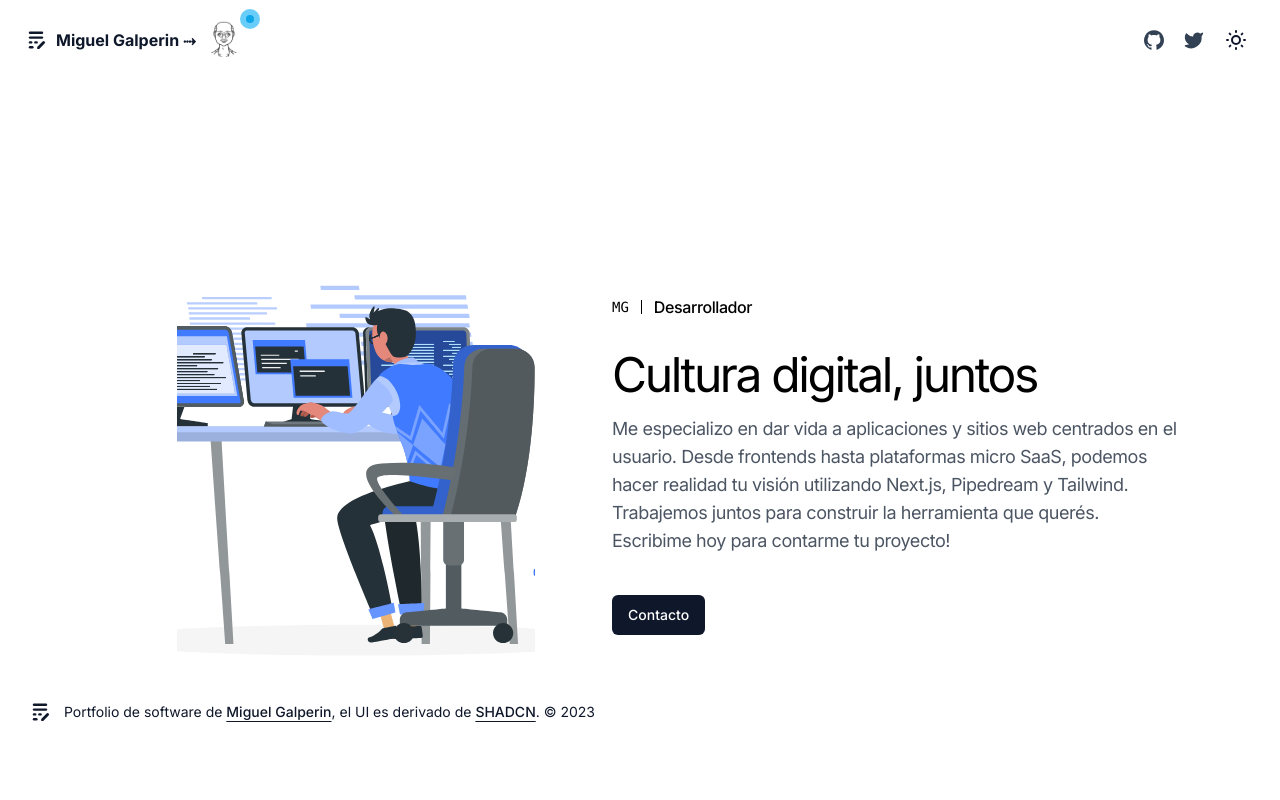
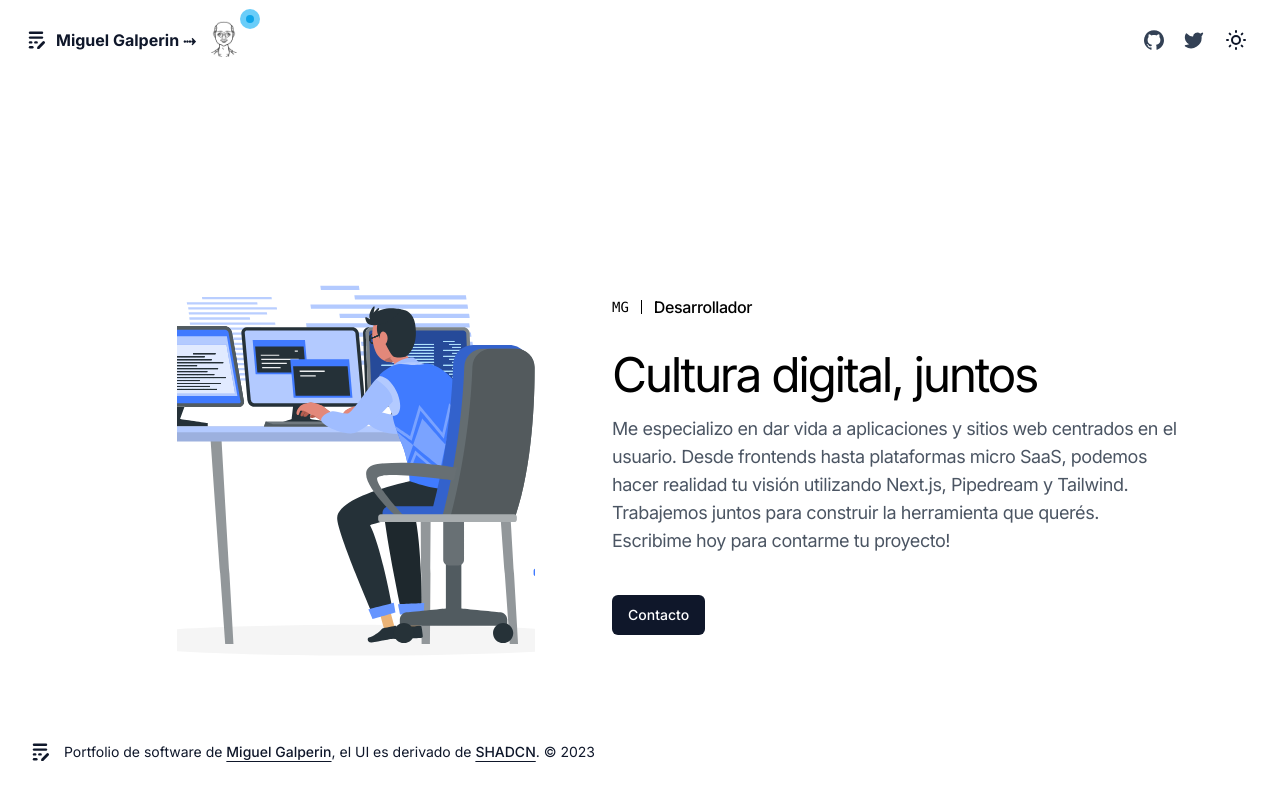
Before and after one commit to MiguelGalp/miPortfolio, a Next.js app: page / in a window 1280 px wide. Shown: the top 800 px of the page. Built offline with nearby package versions, Linux system fonts and the light colour scheme; what tailwind-dracula, tailwind-gradient-mask-image would draw is missing.

Commit message:
overlay contacto

```diff
--- a/components/footer.tsx
+++ b/components/footer.tsx
@@ -6,7 +6,7 @@ import { Icons } from "@/components/icons"
 export function SiteFooter() {
   const currentYear = new Date().getFullYear()
   return (
-    <footer className="container mb-10 w-full max-w-[1104px] lg:fixed lg:bottom-0">
+    <footer className="container mb-10 w-full max-w-[1104px] lg:fixed lg:bottom-0 lg:mb-0">
       <div className="flex flex-col items-center justify-between gap-4 md:h-24 md:flex-row md:py-0">
         <div className="flex flex-col items-center gap-4 px-8 md:flex-row md:gap-2 md:px-0">
           <Icons.logo className="h-8 w-8 md:h-6" />
--- a/components/ui/dialog.tsx
+++ b/components/ui/dialog.tsx
@@ -47,7 +47,7 @@ const DialogContent = React.forwardRef<
     <DialogPrimitive.Content
       ref={ref}
       className={cn(
-        "fixed z-50 grid w-full scale-100 gap-4 bg-white p-6 opacity-100 animate-in fade-in-90 slide-in-from-bottom-10 sm:max-w-lg sm:rounded-lg sm:zoom-in-90 sm:slide-in-from-bottom-0",
+        "fixed z-50 grid w-full scale-100 gap-4 bg-white p-6 opacity-100 animate-in fade-in-90 slide-in-from-bottom-10 sm:max-w-lg sm:rounded-lg sm:slide-in-from-bottom-0",
         "dark:bg-slate-900",
         className
       )}
@@ -82,10 +82,7 @@ const DialogFooter = ({
   ...props
 }: React.HTMLAttributes<HTMLDivElement>) => (
   <div
-    className={cn(
-      "flex flex-col-reverse sm:flex-row sm:space-x-2",
-      className
-    )}
+    className={cn("flex flex-col-reverse sm:flex-row sm:space-x-2", className)}
     {...props}
   />
 )
```
